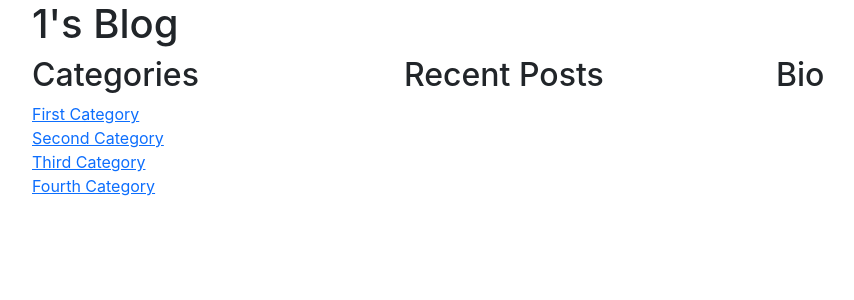
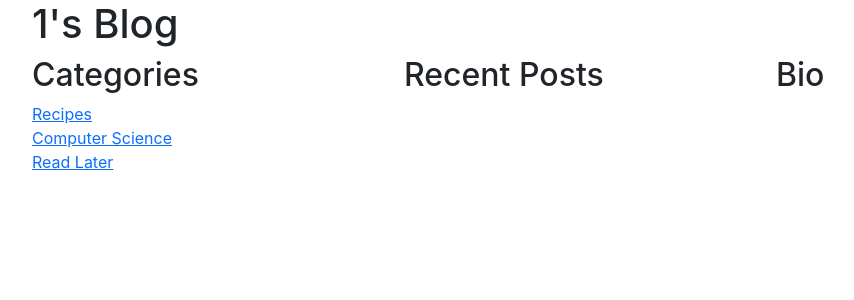
Before and after one commit to Angela-Mari/MyRead, a React (Create React App) app in the folder Client/: page /1 in a window 1280 px wide. Shown: the top 300 px of the page, without its empty margins (62-916 px from the left). Built offline with nearby package versions, Linux system fonts and the light colour scheme.

Commit message:
categories routing front end

```diff
--- a/Client/src/App.js
+++ b/Client/src/App.js
@@ -1,6 +1,7 @@
 import { Container} from 'react-bootstrap';
 import React, { useState } from 'react';
 import Blog from './pages/Blog';
+import Category from './components/Category';
 import Home from './pages/Home';
 import {
   BrowserRouter as Router,
@@ -70,6 +71,9 @@ function App({
               <Route exact path ="/:username">
                 <Blog />
               </Route>
+              <Route path ="/:username/category/:category">
+                <Category />
+              </Route>
           </Switch>
       </Router>
     </Container>
--- a/Client/src/components/Categories.js
+++ b/Client/src/components/Categories.js
@@ -1,26 +1,43 @@
 import React from 'react';
-import { Col,Row } from 'react-bootstrap';
+import { Col,Row,  } from 'react-bootstrap';
 import { Link } from 'react-router-dom';
 
-function Categories() {
+function Categories({username}) {
+
+    const backendData = [
+        {
+            id: 1,
+            name: "Recipes"
+        },
+        {
+            id: 2,
+            name: "Computer Science"
+        },
+        {
+            id: 3,
+            name: "Read Later"
+        }
+    ]
+
+
+    const MyCategories = ({categories}) => (
+        <div>
+          {categories.map(category => (
+            <Row key={category.id}>
+                <Link to={`/${username}/category/${category.name}`}>{category.name}</Link>
+            </Row>
+          ))}
+        </div>
+      );
+
     return(
     <Col >
     <h2>Categories</h2>
-    {/* change this to map from db user categories*/}
-    <Row>
-    <Link to="">First Category</Link>
-    </Row>
-    <Row>
-    <Link to="">Second Category</Link>
-    </Row>
-    <Row>
-    <Link to="">Third Category</Link>
-    </Row>
-    <Row>
-    <Link to="">Fourth Category</Link>
-    </Row>
+       <MyCategories categories={backendData} />
     </Col>
     )
 }
 
+
+
 export default Categories;
--- /dev/null
+++ b/Client/src/components/Category.js
@@ -0,0 +1,15 @@
+import React from 'react';
+import { Col } from 'react-bootstrap';
+import { useParams } from 'react-router';
+
+function Category() {
+
+    let { username, category } = useParams();
+
+    return (
+    <Col>
+        <h2>Category:{category}</h2>
+    </Col>
+    )
+}
+export default Category;
--- a/Client/src/pages/Blog.js
+++ b/Client/src/pages/Blog.js
@@ -13,7 +13,7 @@ function Blog() {
         <Container>
         <Row>
             <h1>{username}'s Blog</h1>
-            <Categories></Categories>
+            <Categories username={username}></Categories>
             <RecentPosts></RecentPosts>
             <Bio></Bio>
         </Row>
```
Also changed, not shown: 1 other file (tests, documents, lock files or other folders).
